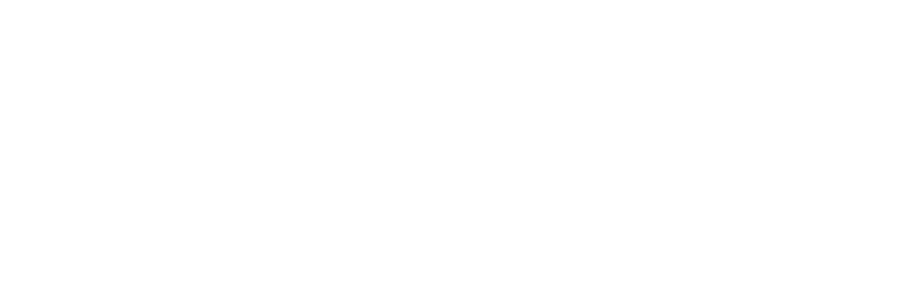
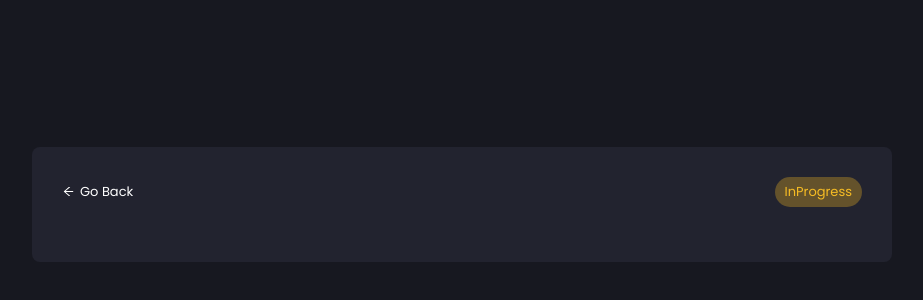
Before and after one commit to stevebraco/testTechniqueSogeti, a React (Create React App) app: page /testTechniqueSogeti in a window 1280 px wide. Shown: the part 196-496 px from the top of the page, without its empty margins (178-1101 px from the left). Built offline with nearby package versions, Linux system fonts and the light colour scheme; the HTML template or start-up script is replaced by a standard one.

Commit message:
bug github pages

```diff
--- a/package.json
+++ b/package.json
@@ -1,7 +1,7 @@
 {
   "name": "test-todo",
   "version": "0.1.0",
-  "homepage": "https://stevebraco.github.io/testTechniqueSogeti",
+  "homepage": "https://stevebraco.github.io",
   "private": true,
   "dependencies": {
     "@testing-library/jest-dom": "^5.16.5",
--- a/src/App.js
+++ b/src/App.js
@@ -13,7 +13,7 @@
       <Routes>
         <Route
           exact
-          path="/testTechniqueSogeti"
+          path="/"
           element={<TasksPage tasks={tasks} setTasks={setTasks} />}
         />
         <Route path="/:id" element={<DetailsTaskPage data={tasks} />} />
--- a/src/components/DetailsTask/DetailsTask.js
+++ b/src/components/DetailsTask/DetailsTask.js
@@ -16,7 +16,7 @@
     <ContainerStyles>
       <DetailStyles>
         <WrapperBackStyles>
-          <GoBackStyles to="/testTechniqueSogeti">
+          <GoBackStyles to="/">
             <IconArrowLeft />
             Go Back
           </GoBackStyles>
```
